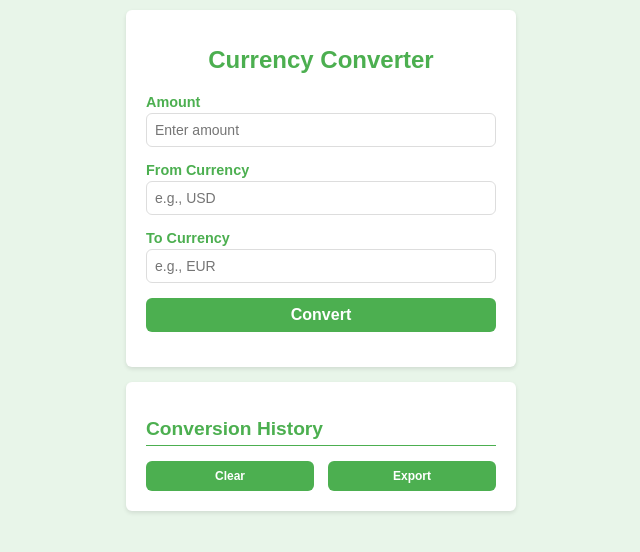
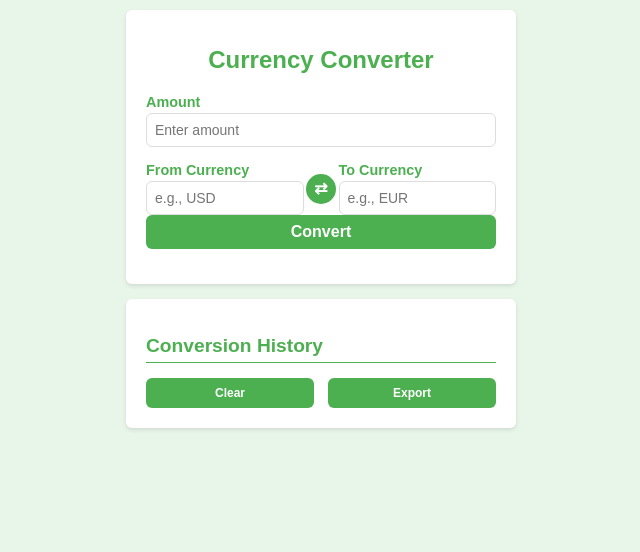
Before and after one commit to pvoropay/currency, an Electron app: page index.html in a window 800 px wide. Shown: the whole page, without its empty margins (79-719 px from the left). Drawn offline with Linux system fonts and the light colour scheme.

Commit message:
Design changed to more compact version, swap button added

```diff
--- a/index.html
+++ b/index.html
@@ -5,7 +5,6 @@
     <meta name="viewport" content="width=device-width, initial-scale=1.0">
     <title>Compact Currency Converter</title>
     <style>
-        /* Стили остаются без изменений */
         :root {
             --primary-color: #4CAF50;
             --primary-dark: #45a049;
@@ -161,6 +160,35 @@
             background-color: var(--primary-color) !important;
             color: #ffffff;
         }
+
+        .currency-inputs {
+            display: flex;
+            align-items: center;
+            justify-content: space-between;
+        }
+
+        .currency-input {
+            width: 45%;
+        }
+
+        #swap-button {
+            background-color: var(--primary-color);
+            color: white;
+            border: none;
+            border-radius: 50%;
+            width: 30px;
+            height: 30px;
+            font-size: 16px;
+            cursor: pointer;
+            display: flex;
+            align-items: center;
+            justify-content: center;
+            transition: background-color 0.3s;
+        }
+
+        #swap-button:hover {
+            background-color: var(--primary-dark);
+        }
     </style>
 </head>
 <body>
@@ -171,16 +199,19 @@
                 <label for="amount">Amount</label>
                 <input type="number" id="amount" placeholder="Enter amount" required>
             </div>
-            <div class="input-group">
+            <div class="currency-inputs">
+                <div class="currency-input">
                     <label for="from-currency">From Currency</label>
                     <div class="autocomplete">
                         <input type="text" id="from-currency" placeholder="e.g., USD" required>
                     </div>
                 </div>
-            <div class="input-group">
+                <button type="button" id="swap-button" title="Swap currencies">⇄</button>
+                <div class="currency-input">
                     <label for="to-currency">To Currency</label>
                     <div class="autocomplete">
                         <input type="text" id="to-currency" placeholder="e.g., EUR" required>
+                    </div>
                 </div>
             </div>
             <button type="submit">Convert</button>
@@ -205,7 +236,6 @@
         const exportHistoryBtn = document.getElementById('export-history');
         let conversionHistory = JSON.parse(localStorage.getItem('conversionHistory')) || [];
 
-        // Обновленный список валют
         const currencies = ["USD","AED","AFN","ALL","AMD","ANG","AOA","ARS","AUD","AWG","AZN","BAM","BBD","BDT","BGN","BHD","BIF","BMD","BND","BOB","BRL","BSD","BTN","BWP","BYN","BZD","CAD","CDF","CHF","CLP","CNY","COP","CRC","CUP","CVE","CZK","DJF","DKK","DOP","DZD","EGP","ERN","ETB","EUR","FJD","FKP","FOK","GBP","GEL","GGP","GHS","GIP","GMD","GNF","GTQ","GYD","HKD","HNL","HRK","HTG","HUF","IDR","ILS","IMP","INR","IQD","IRR","ISK","JEP","JMD","JOD","JPY","KES","KGS","KHR","KID","KMF","KRW","KWD","KYD","KZT","LAK","LBP","LKR","LRD","LSL","LYD","MAD","MDL","MGA","MKD","MMK","MNT","MOP","MRU","MUR","MVR","MWK","MXN","MYR","MZN","NAD","NGN","NIO","NOK","NPR","NZD","OMR","PAB","PEN","PGK","PHP","PKR","PLN","PYG","QAR","RON","RSD","RUB","RWF","SAR","SBD","SCR","SDG","SEK","SGD","SHP","SLE","SLL","SOS","SRD","SSP","STN","SYP","SZL","THB","TJS","TMT","TND","TOP","TRY","TTD","TVD","TWD","TZS","UAH","UGX","UYU","UZS","VES","VND","VUV","WST","XAF","XCD","XDR","XOF","XPF","YER","ZAR","ZMW","ZWL"];
 
         function autocomplete(inp, arr) {
@@ -330,6 +360,14 @@
             document.body.removeChild(link);
         }
 
+        function swapCurrencies() {
+            const fromCurrency = document.getElementById('from-currency');
+            const toCurrency = document.getElementById('to-currency');
+            const temp = fromCurrency.value;
+            fromCurrency.value = toCurrency.value;
+            toCurrency.value = temp;
+        }
+
         form.addEventListener('submit', async (event) => {
             event.preventDefault();
             const amount = parseFloat(document.getElementById('amount').value);
```
Lines whose indentation alone changed are shown as unchanged.
